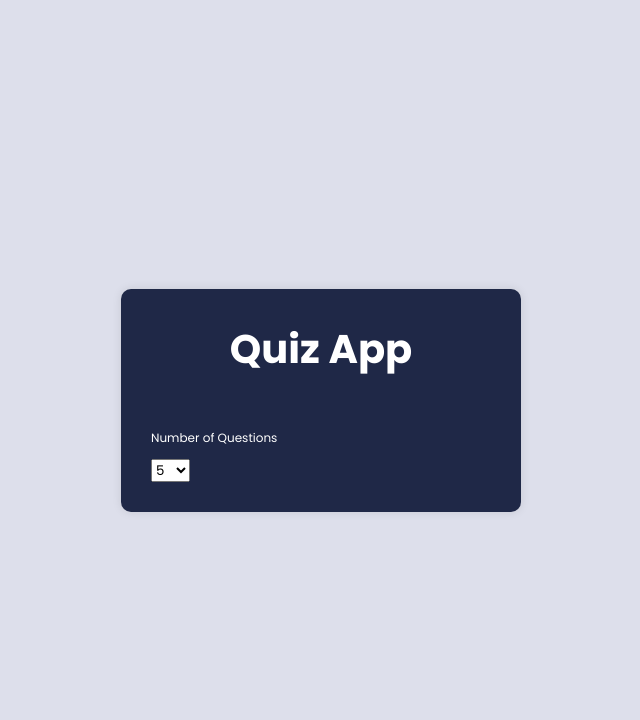
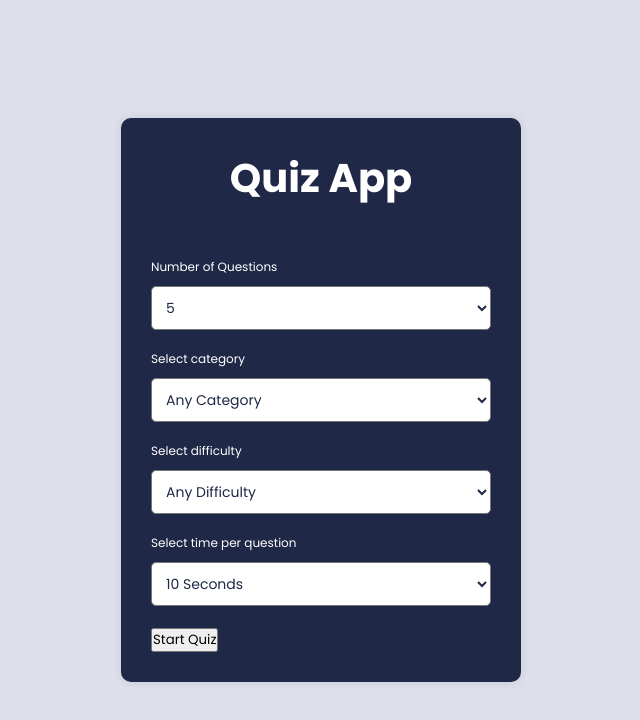
Before and after one commit to adeenazara2002/Quiz-App-JavaScript, a plain HTML site: page index.html in a window 1280 px wide. Shown: the whole page, without its empty margins (319-959 px from the left). Drawn offline with Linux system fonts and the light colour scheme.

Commit message:
index.html

```diff
--- a/index.html
+++ b/index.html
@@ -22,7 +22,38 @@
                     <option value="30">30</option>
 
                 </select>
+
+                <label for="category">Select category</label>
+                <select name="" id="category">
+                    <option value="">any category</option>
+                    <option value="9">Python</option>
+                    <option value="10">Dart</option>
+                    <option value="11">Flutter</option>
+                    <option value="12">JavaScript</option>
+                    <option value="13">Typescript</option>
+
+                </select>
+
+                <label for="difficulty">Select difficulty</label>
+                <select name="" id="difficulty">
+                    <option value="">any difficulty</option>
+                    <option value="easy">easy</option>
+                    <option value="medium">medium</option>
+                    <option value="hard">hard</option>
+                </select>
+
+                <label for="time">Select time per question</label>
+                <select name="" id="time">
+                    <option value="10">10 seconds</option>
+                    <option value="15">15 seconds</option>
+                    <option value="20">20 seconds</option>
+                    <option value="25">25 seconds</option>
+                    <option value="30">30 seconds</option>
+                    <option value="60">60 seconds</option>
+
+                </select>
             </div>
+            <button class="btn start">Start Quiz</button>
         </div>
     </div>
 
--- a/style.css
+++ b/style.css
@@ -35,5 +35,14 @@ label{
     font-size: 12px;
     margin-bottom: 10px;
     color: #fff;
-
 }
+select{
+    width: 100%;
+    padding: 10px;
+    text-transform: capitalize;
+    border-radius: 5px;
+    margin-bottom: 20px;
+    background-color: #fff;
+    color: #1f2847;
+    font-size: 14px;
+}
```
